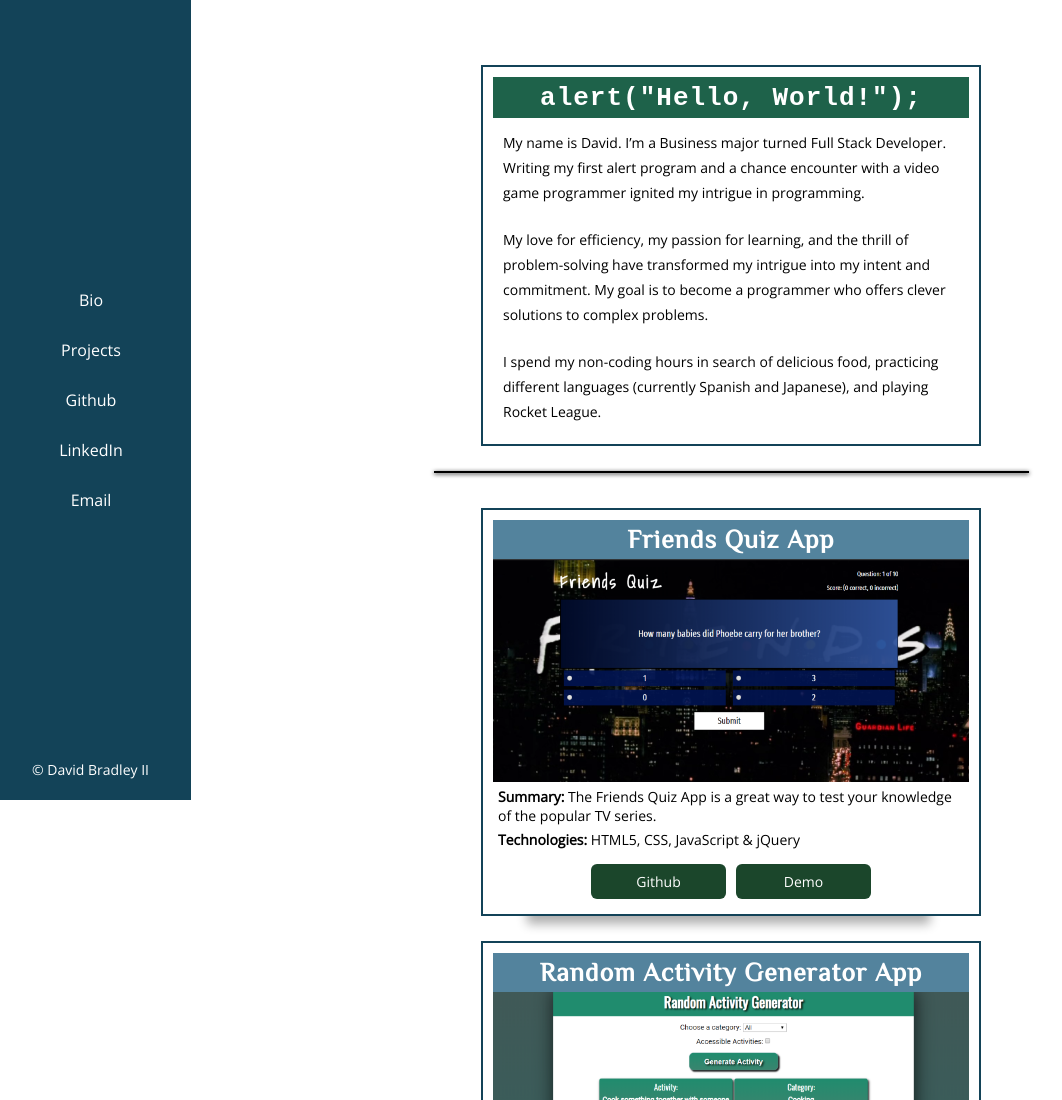
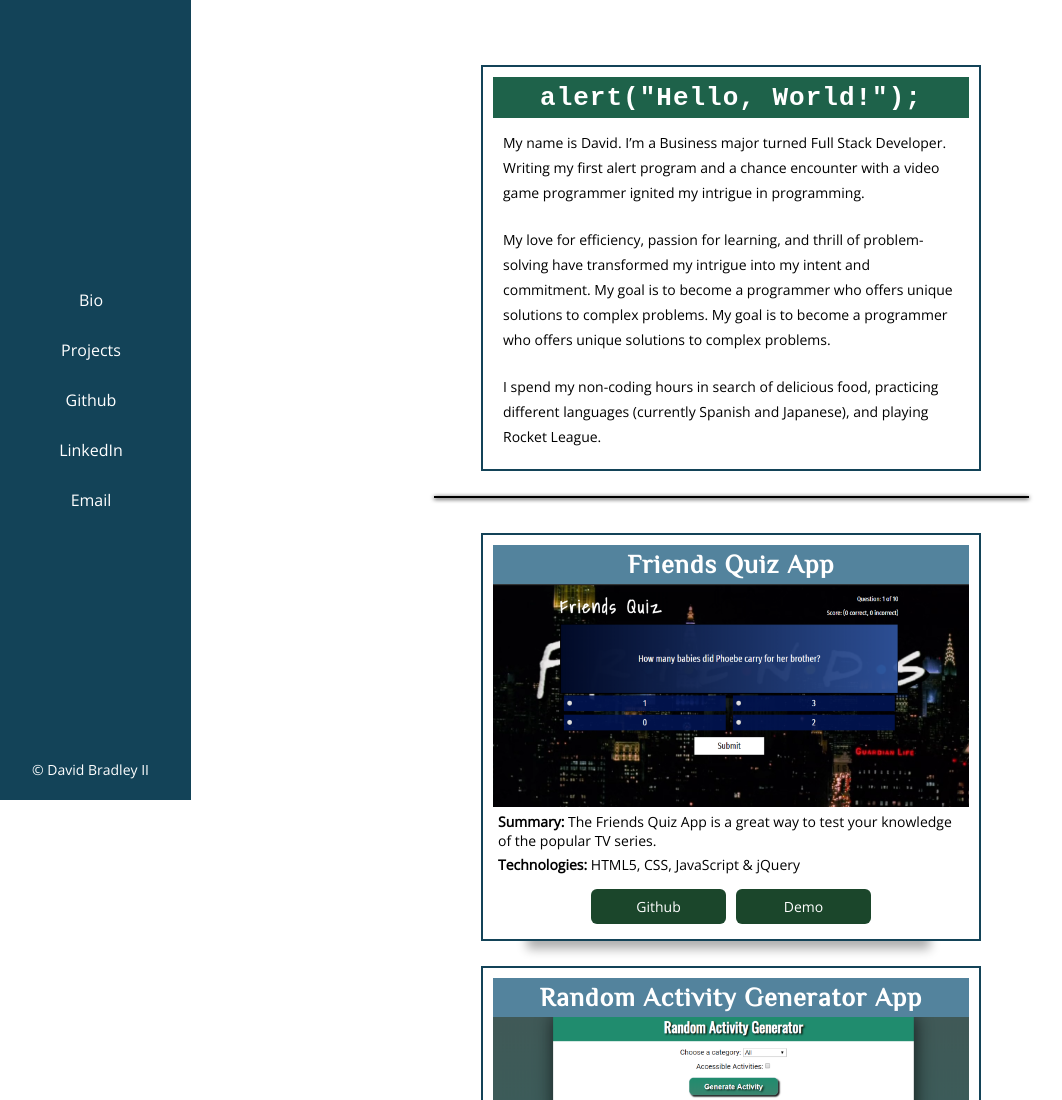
Before and after one commit to davidjbradleyii/portfolio, a plain HTML site: page index.html in a window 1280 px wide. Shown: the top 1100 px of the page, without its empty margins (9-1071 px from the left). Drawn offline with nearby package versions, Linux system fonts and the light colour scheme.

Commit message:
Updates wording of second sentence

```diff
--- a/index.html
+++ b/index.html
@@ -26,7 +26,7 @@
             <h1 id="bio-header"><code>alert("Hello, World!");</code></h1>
             <p>My name is David. I’m a Business major turned Full Stack Developer. Writing my first alert program and a chance encounter with a video game programmer ignited my intrigue in programming.</p>
 
-            <p>My love for efficiency, my passion for learning, and the thrill of problem-solving have transformed my intrigue into my intent and commitment. My goal is to become a programmer who offers clever solutions to complex problems.</p>
+            <p>My love for efficiency, passion for learning, and thrill of problem-solving have transformed my intrigue into my intent and commitment. My goal is to become a programmer who offers unique solutions to complex problems. My goal is to become a programmer who offers unique solutions to complex problems.</p>
 
             <p>I spend my non-coding hours in search of delicious food, practicing different languages (currently Spanish and Japanese), and playing Rocket League.</p>
         </section>
```
